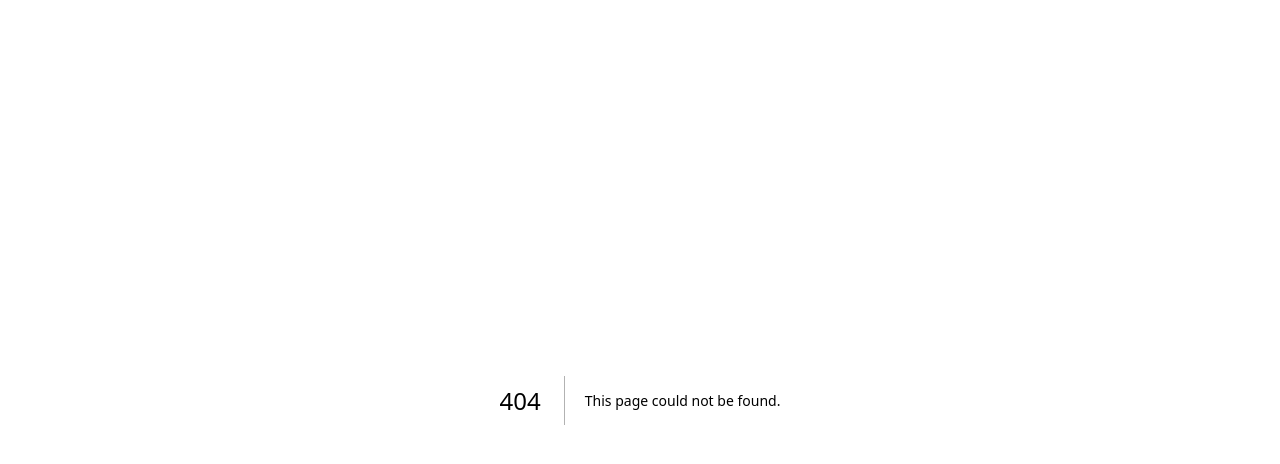
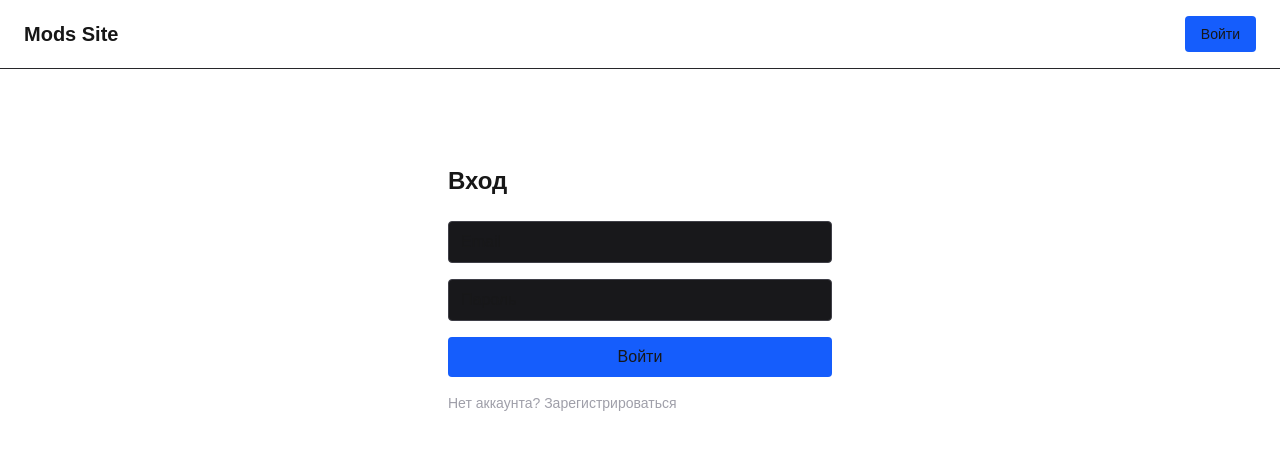
Before and after one commit to boxtimur003-collab/mods-site, a Next.js app: page /login in a window 1280 px wide. Before the commit this address had no page. Shown: the top 464 px of the page. Built offline with nearby package versions, Linux system fonts and the light colour scheme; no server answers.

Commit message:
Add auth context, layout, home and login pages

```diff
--- a/src/app/layout.tsx
+++ b/src/app/layout.tsx
@@ -1,29 +1,36 @@
-import type { Metadata } from "next";
-import { Geist, Geist_Mono } from "next/font/google";
-import "./globals.css";
-
-const geistSans = Geist({
-  variable: "--font-geist-sans",
-  subsets: ["latin"],
-});
-
-const geistMono = Geist_Mono({
-  variable: "--font-geist-mono",
-  subsets: ["latin"],
-});
+import type { Metadata } from 'next';
+import './globals.css';
+import { AuthProvider } from '@/lib/auth-context';
+import Link from 'next/link';
 
 export const metadata: Metadata = {
-  title: "Create Next App",
-  description: "Generated by create next app",
+  title: 'Mods Site',
+  description: 'Сайт с модами',
 };
 
-export default function RootLayout({ children }: LayoutProps<"/">) {
+export default function RootLayout({
+  children,
+}: {
+  children: React.ReactNode;
+}) {
   return (
-    <html
-      lang="en"
-      className={`${geistSans.variable} ${geistMono.variable} h-full antialiased`}
-    >
-      <body className="min-h-full flex flex-col">{children}</body>
+    <html lang="ru">
+      <body className="bg-zinc-950 text-zinc-100 min-h-screen">
+        <AuthProvider>
+          <header className="border-b border-zinc-800 px-6 py-4 flex items-center justify-between">
+            <Link href="/" className="text-xl font-bold hover:text-blue-400">
+              Mods Site
+            </Link>
+            <Link
+              href="/login"
+              className="px-4 py-2 rounded bg-blue-600 hover:bg-blue-500 text-sm font-medium"
+            >
+              Войти
+            </Link>
+          </header>
+          <main className="max-w-5xl mx-auto px-6 py-8">{children}</main>
+        </AuthProvider>
+      </body>
     </html>
   );
 }
--- /dev/null
+++ b/src/app/login/page.tsx
@@ -0,0 +1,86 @@
+'use client';
+
+import { useState } from 'react';
+import {
+  signInWithEmailAndPassword,
+  createUserWithEmailAndPassword,
+} from 'firebase/auth';
+import { auth } from '@/lib/firebase';
+import { useRouter } from 'next/navigation';
+
+export default function LoginPage() {
+  const [email, setEmail] = useState('');
+  const [password, setPassword] = useState('');
+  const [isRegister, setIsRegister] = useState(false);
+  const [error, setError] = useState('');
+  const [loading, setLoading] = useState(false);
+  const router = useRouter();
+
+  async function handleSubmit(e: React.FormEvent) {
+    e.preventDefault();
+    setError('');
+    setLoading(true);
+    try {
+      if (isRegister) {
+        await createUserWithEmailAndPassword(auth, email, password);
+      } else {
+        await signInWithEmailAndPassword(auth, email, password);
+      }
+      router.push('/');
+    } catch (err: unknown) {
+      if (err instanceof Error) {
+        setError(err.message);
+      } else {
+        setError('Ошибка входа');
+      }
+    } finally {
+      setLoading(false);
+    }
+  }
+
+  return (
+    <div className="max-w-sm mx-auto mt-16">
+      <h1 className="text-2xl font-bold mb-6">
+        {isRegister ? 'Регистрация' : 'Вход'}
+      </h1>
+      <form onSubmit={handleSubmit} className="space-y-4">
+        <input
+          type="email"
+          placeholder="Email"
+          value={email}
+          onChange={(e) => setEmail(e.target.value)}
+          required
+          className="w-full px-3 py-2 rounded bg-zinc-900 border border-zinc-700 focus:outline-none focus:border-blue-500"
+        />
+        <input
+          type="password"
+          placeholder="Пароль"
+          value={password}
+          onChange={(e) => setPassword(e.target.value)}
+          required
+          minLength={6}
+          className="w-full px-3 py-2 rounded bg-zinc-900 border border-zinc-700 focus:outline-none focus:border-blue-500"
+        />
+        {error && <p className="text-red-400 text-sm">{error}</p>}
+        <button
+          type="submit"
+          disabled={loading}
+          className="w-full py-2 rounded bg-blue-600 hover:bg-blue-500 font-medium disabled:opacity-50"
+        >
+          {loading ? '...' : isRegister ? 'Зарегистрироваться' : 'Войти'}
+        </button>
+      </form>
+      <button
+        onClick={() => {
+          setIsRegister(!isRegister);
+          setError('');
+        }}
+        className="mt-4 text-sm text-zinc-400 hover:text-zinc-200"
+      >
+        {isRegister
+          ? 'Уже есть аккаунт? Войти'
+          : 'Нет аккаунта? Зарегистрироваться'}
+      </button>
+    </div>
+  );
+}
--- a/src/app/page.tsx
+++ b/src/app/page.tsx
@@ -1,69 +1,15 @@
-import Image from "next/image";
-
-export default function Home() {
+export default function HomePage() {
   return (
-    <div className="flex flex-col flex-1 items-center justify-center bg-zinc-50 font-sans dark:bg-black">
-      <main className="flex flex-1 w-full max-w-3xl flex-col items-center justify-between py-32 px-16 bg-white dark:bg-black sm:items-start">
-        <Image
-          className="dark:invert h-5 w-[100px]"
-          src="/next.svg"
-          alt="Next.js logo"
-          width={100}
-          height={20}
-          priority
-        />
-        <div className="flex flex-col items-center gap-6 text-center sm:items-start sm:text-left">
-          <h1 className="max-w-xs text-3xl font-semibold leading-10 tracking-tight text-black dark:text-zinc-50">
-            To get started, edit the{" "}
-            <code className="rounded bg-black/[.06] px-1.5 py-0.5 font-mono text-[0.9em] dark:bg-white/[.08]">
-              page.tsx
-            </code>{" "}
-            file.
-          </h1>
-          <p className="max-w-md text-lg leading-8 text-zinc-600 dark:text-zinc-400">
-            Looking for a starting point or more instructions? Head over to{" "}
-            <a
-              href="https://vercel.com/templates?framework=next.js&utm_source=create-next-app&utm_medium=appdir-template-tw&utm_campaign=create-next-app"
-              className="font-medium text-zinc-950 dark:text-zinc-50"
-            >
-              Templates
-            </a>{" "}
-            or the{" "}
-            <a
-              href="https://nextjs.org/learn?utm_source=create-next-app&utm_medium=appdir-template-tw&utm_campaign=create-next-app"
-              className="font-medium text-zinc-950 dark:text-zinc-50"
-            >
-              Learning
-            </a>{" "}
-            center.
-          </p>
+    <div>
+      <h1 className="text-3xl font-bold mb-6">Все моды</h1>
+      <div className="grid grid-cols-1 sm:grid-cols-2 gap-4">
+        <div className="border border-zinc-800 rounded p-4">
+          <p className="text-zinc-500">Список модов появится здесь.</p>
         </div>
-        <div className="flex flex-col gap-4 text-base font-medium sm:flex-row">
-          <a
-            className="flex h-12 w-full items-center justify-center gap-2 rounded-full bg-foreground px-5 text-background transition-colors hover:bg-[#383838] dark:hover:bg-[#ccc] md:w-[158px]"
-            href="https://vercel.com/new?utm_source=create-next-app&utm_medium=appdir-template-tw&utm_campaign=create-next-app"
-            target="_blank"
-            rel="noopener noreferrer"
-          >
-            <Image
-              className="dark:invert h-[14px] w-4"
-              src="/vercel.svg"
-              alt="Vercel logomark"
-              width={16}
-              height={14}
-            />
-            Deploy Now
-          </a>
-          <a
-            className="flex h-12 w-full items-center justify-center rounded-full border border-solid border-black/[.08] px-5 transition-colors hover:border-transparent hover:bg-black/[.04] dark:border-white/[.145] dark:hover:bg-[#1a1a1a] md:w-[158px]"
-            href="https://nextjs.org/docs?utm_source=create-next-app&utm_medium=appdir-template-tw&utm_campaign=create-next-app"
-            target="_blank"
-            rel="noopener noreferrer"
-          >
-            Documentation
-          </a>
+        <div className="border border-zinc-800 rounded p-4">
+          <p className="text-zinc-500">Пока что тут пусто.</p>
         </div>
-      </main>
+      </div>
     </div>
   );
 }
--- /dev/null
+++ b/src/lib/auth-context.tsx
@@ -0,0 +1,31 @@
+'use client';
+
+import { createContext, useContext, useEffect, useState } from 'react';
+import { onAuthStateChanged, User } from 'firebase/auth';
+import { auth } from './firebase';
+
+const AuthContext = createContext<{ user: User | null; loading: boolean }>({
+  user: null,
+  loading: true,
+});
+
+export function AuthProvider({ children }: { children: React.ReactNode }) {
+  const [user, setUser] = useState<User | null>(null);
+  const [loading, setLoading] = useState(true);
+
+  useEffect(() => {
+    const unsubscribe = onAuthStateChanged(auth, (u) => {
+      setUser(u);
+      setLoading(false);
+    });
+    return () => unsubscribe();
+  }, []);
+
+  return (
+    <AuthContext.Provider value={{ user, loading }}>
+      {children}
+    </AuthContext.Provider>
+  );
+}
+
+export const useAuth = () => useContext(AuthContext);
```
